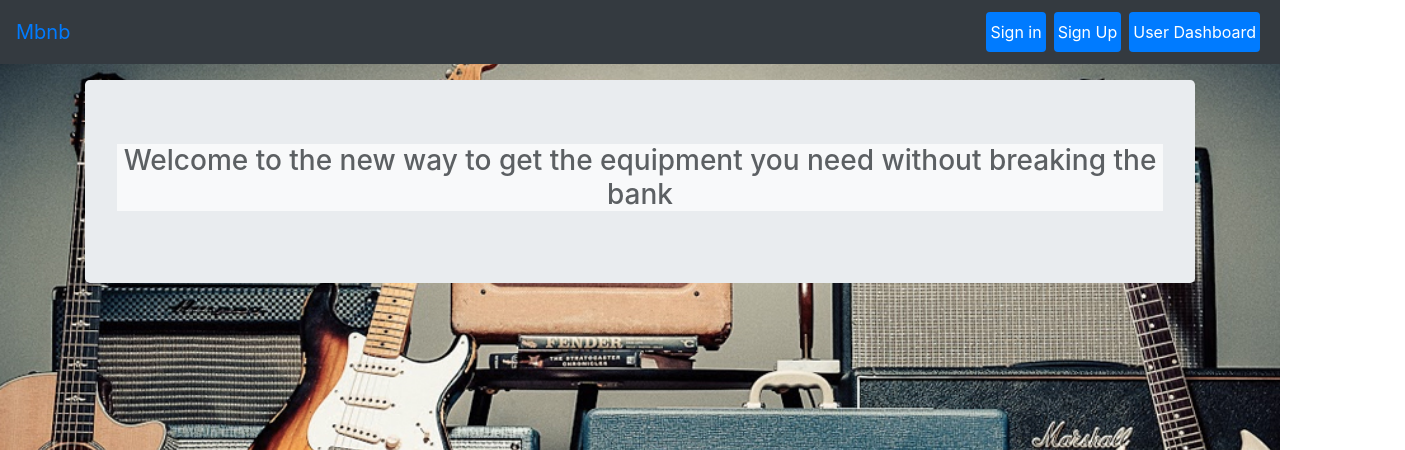
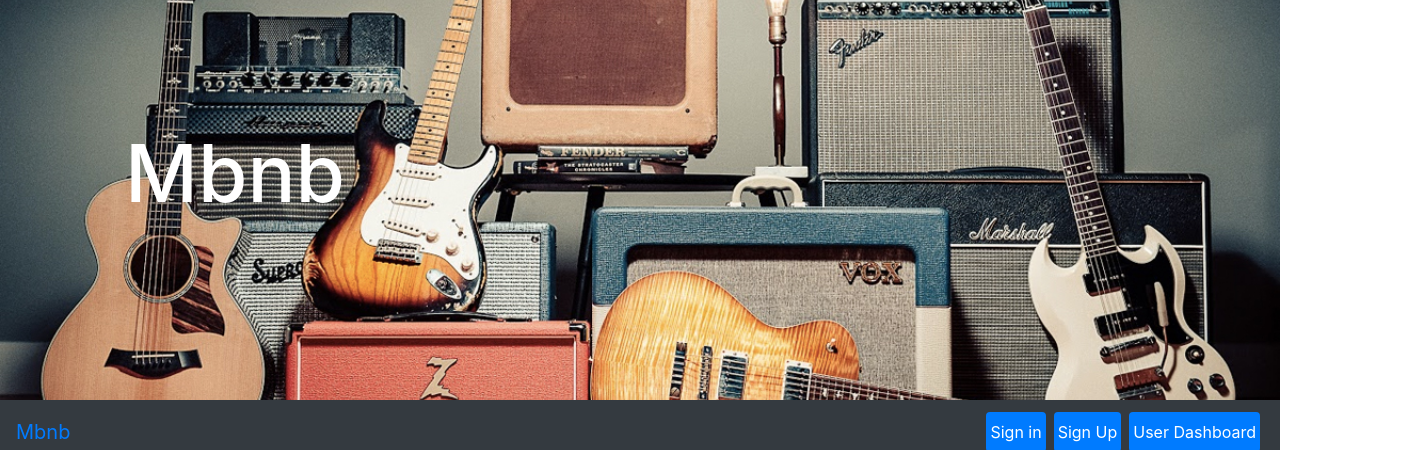
Before and after one commit to Olutundun/Mbnb, a React (Create React App) app in the folder client/: page / in a window 1280 px wide. Shown: the top 450 px of the page, 1405 px wide, since content can reach past the window. Built offline with nearby package versions, Linux system fonts and the light colour scheme; no server answers.

Commit message:
adding layout for home page

```diff
--- a/client/src/App.js
+++ b/client/src/App.js
@@ -14,7 +14,7 @@ class App extends Component {
     return (
       <Router>
       <div>
-        <Nav />
+
         <Switch>
           <Route exact path="/" component={Home} />
           <Route exact path="/UserDashboard" component={UserDashboard} />
--- a/client/src/pages/Home/Home.css
+++ b/client/src/pages/Home/Home.css
@@ -5,10 +5,45 @@
 
 
 }
-body {
+.Main-div {
     background-image: url("/images/guitars-amps.jpg");
     background-position: center;
     background-repeat: no-repeat;
     background-size: cover;
-    min-height: 100vh;
+    height: 25rem;
+    width: 100%;
 }
+
+.equipment-div {
+    display: flex;
+    flex-wrap: wrap;
+    background-color: #000000;
+    width: 100%;
+    height: 100vh;
+}
+.logo{
+    position: relative;
+    top: 125px;
+    left: 125px;
+    color: #ffffff;
+
+}
+#main-logo{
+font-size: 80px;
+}
+
+.Parent-div{
+border: 3px solid red;
+width: 25rem;
+margin: 2rem;
+}
+#image-top{
+    width: 350px;
+    height: 250px;
+}
+/* #child-div{
+
+margin: 2rem;
+background-color: #333131;
+
+} */
--- a/client/src/pages/Home/Home.js
+++ b/client/src/pages/Home/Home.js
@@ -1,23 +1,55 @@
 /* eslint-disable react/jsx-no-comment-textnodes */
-import React from "react";
+import React, { Component } from "react";
 import "./Home.css";
+import Nav from '../../components/Navbar/index';
+// import axios from "axios";
 
-function Home() {
-    return(
-        <div className="Main-div">
-            <div className="container">
-                <div className="jumbotron mt-3" id="main-jumbo">
-                <h3 className="text-center" id="headline">Welcome to the new way to get the equipment you need without breaking the bank</h3>
+class Home extends Component {
+    constructor(props) {
+        super(props);
+        fetch('http://localhost:3001/api/items')
+          .then(response => response.json())
+          .then(posts => (this.setState({ posts }))
+          )
+      }
+      state = {
+        posts: [],
+        itemName: "",
+        itemDescription: "",
+        cost: "",
+        category: "",
+        images: ""
+      }
 
+    render() {
+        return(
+        <div className = "react-container">
+            <div className="Main-div">
+                <div className="logo">
+                    {/* <img id="logo-id"src="/images/test-logo.png"/> */}
+                    <h1 id="main-logo">Mbnb</h1>
+                </div>
+            </div>
+                < Nav />
+            <div className="equipment-div">
+                    {this.state.posts.map((post, key) =>
+                        <div className="Parent-div"key={key} >
 
+                             <img id="image-top"src ={post.images} alt="music equipment"></img>
+                            <p>{post.itemName}</p>
+                            <p>{post.itemDescription}</p>
+                            <p>{post.category}</p>
+                            <p>{post.cost}</p>
 
-                </div>
+                        </div>
+                    )}
 
             </div>
+
         </div>
-    );
 
-
+     )
+    }
 }
 
 export default Home;
--- a/client/src/pages/UserDashboard/UserDashboard.css
+++ b/client/src/pages/UserDashboard/UserDashboard.css
@@ -5,13 +5,13 @@
     border-radius: 25px;
 }
 
-h1 {
+.posted-item {
     border-bottom: 3px solid #000000;
 }
 img{
     max-width:180px;
   }
-  input[type=file]{
+input[type=file]{
   padding:10px;
   background:#dadada;
 }
--- a/client/src/pages/UserDashboard/UserDashboard.js
+++ b/client/src/pages/UserDashboard/UserDashboard.js
@@ -22,7 +22,8 @@ class UserDashboard extends Component {
     cost: "",
     category: "",
     images: "",
-    imageUpload:""
+    imageUpload:"",
+    successfulUpload: false
 
   }
 
@@ -53,13 +54,13 @@ class UserDashboard extends Component {
         }).then((res) => {
           console.log(res.data.data.link);
           let photo = res.data.data.link;
-          this.setState({images: photo})
+          this.setState({images: photo, successfulUpload: true })
         })
 
       }
 
   handleFormSubmit = (event) => {
-    event.preventDefault();
+    // event.preventDefault();
 
     console.log("submitted!")
     const formData = {
@@ -94,7 +95,7 @@ class UserDashboard extends Component {
   render() {
     return (
       <div className="container mainContainer p-5">
-        <h1>Your Posted Items</h1>
+        <h1 className="posted-item">Your Posted Items</h1>
         <table className="table table-dark table-striped table-bordered table-hover" >
           <thead>
             <tr>
@@ -158,12 +159,13 @@ class UserDashboard extends Component {
             <div id="imgur">
             <input type="file" className="imgur" accept="image/*" data-max-size="5000" onChange={(e) => this.handleImgur(e)} />
             </div>
-            <button onClick = {(e) => this.handleImgurUpload(e)}>Upload Image</button>
+            <br></br>
+            <button onClick = {this.handleImgurUpload}>Upload Image</button>
+            {this.state.successfulUpload && <p>hey we did it</p>}
               <br></br>
               <br></br>
 
-            <br></br>
-            <br></br>
+
             <button onClick={this.handleFormSubmit} type="submit" className="btn btn-primary">Submit</button>
           </div>
         </form>
```
Also changed, not shown: client/public/images/test-logo.png (added).
